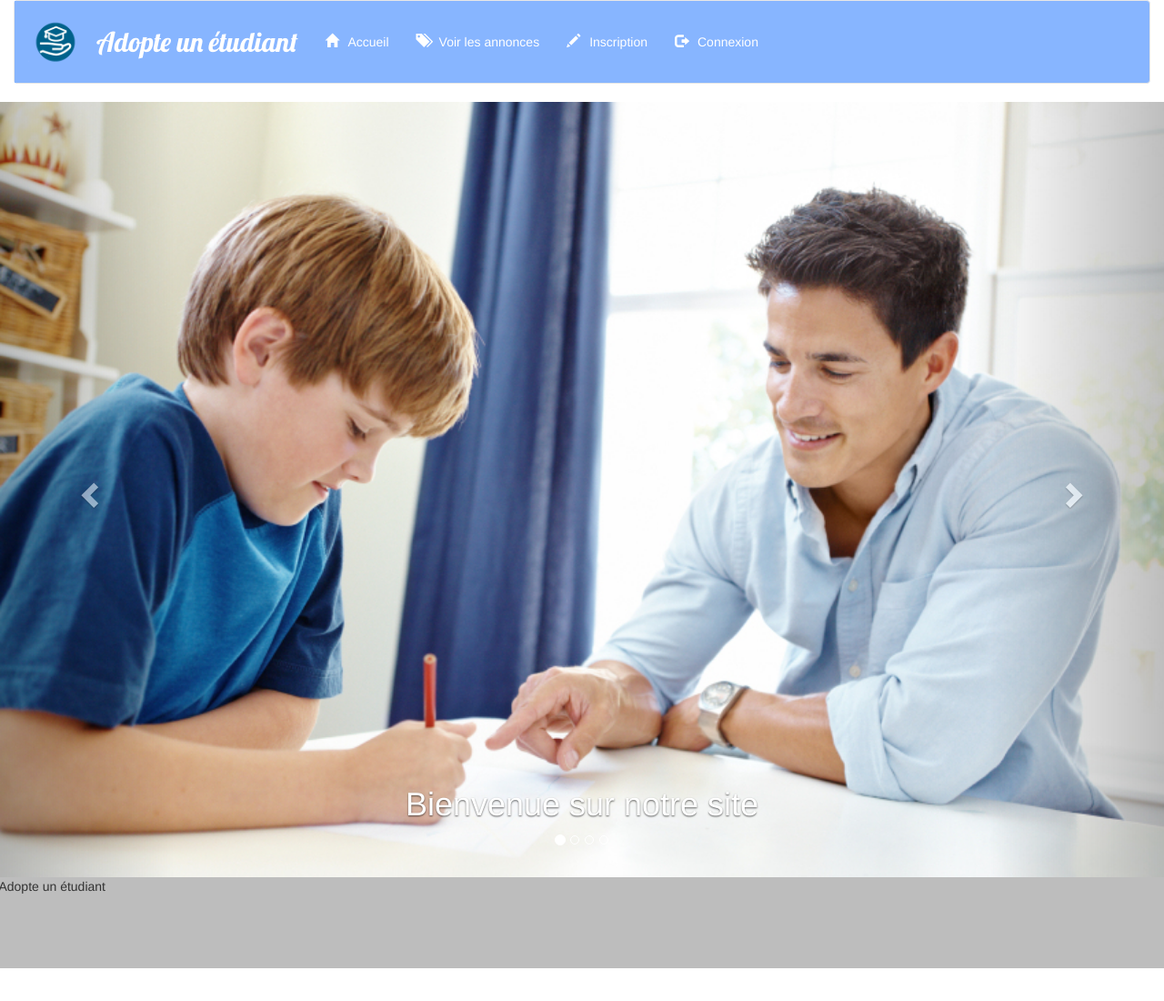
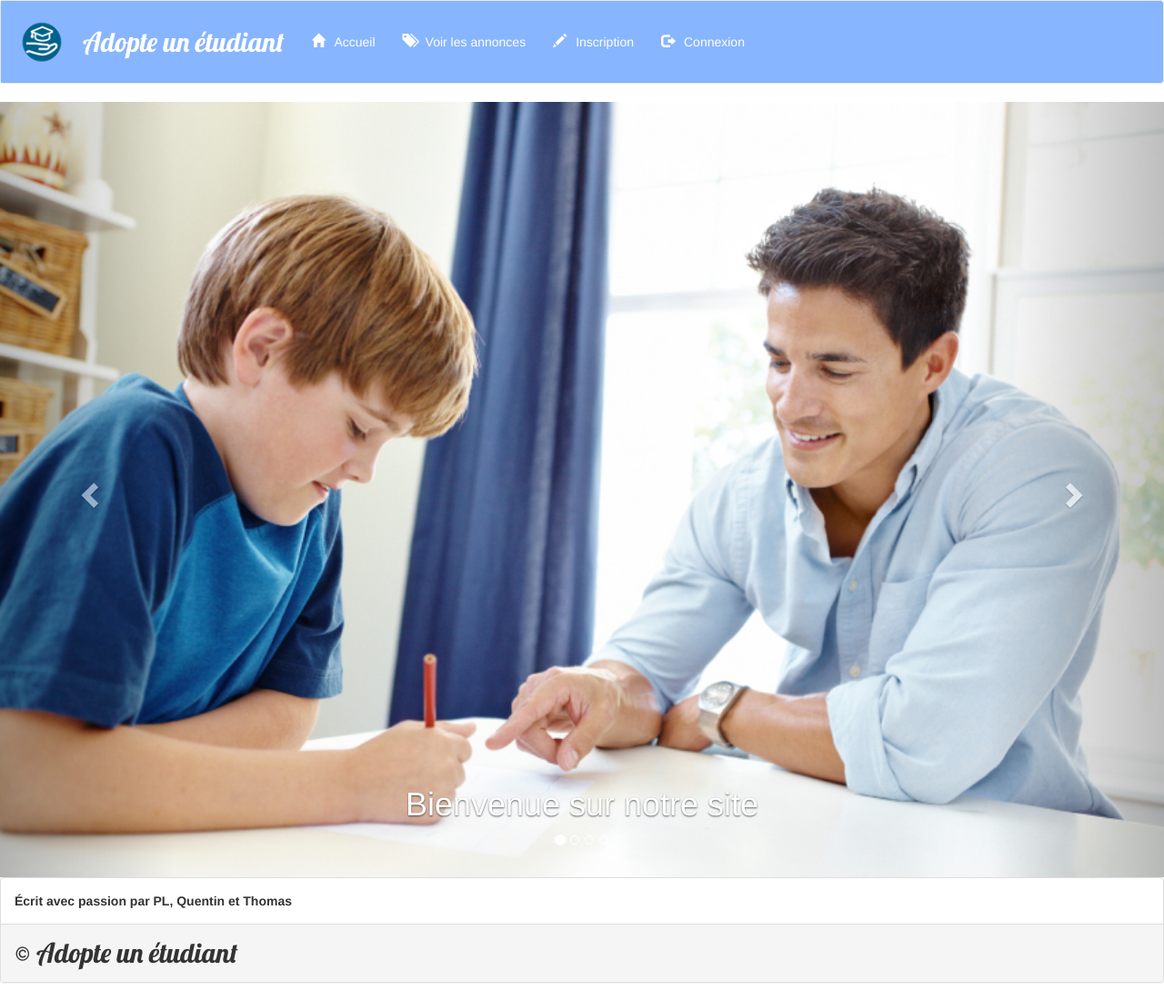
Before and after one commit to RobotScribe/adopte_un_etudiant, a Django app: page / in a window 1280 px wide. Shown: that part at 91% size. Before the commit the page ends 1064 px from the top of that part, so only its background shows below. Run offline with Django 3.2, Linux system fonts and the light colour scheme; the page is wider than the window, and the part outside it is not shown; some libraries are stand-ins or nearby versions.

Commit message:
Modified the main page footer, main margins. Tidied the autentication page.

```diff
--- a/static/css/specificStyle.css
+++ b/static/css/specificStyle.css
@@ -1,13 +1,9 @@
-/*.navbar-brand,
-.navbar-nav li a {
-    line-height: 60px;
-    height: 60px;
-    padding-top: 0;
+/*Fichier CSS spécifique du site adopte un étudiant. Ajoute quelques raffinements à Twitter Bootstrap*/
+
+.lobster{
+	font-family: 'Lobster', Arial;
+	font-size: 30px
 }
-
-.navbar-brand img {
-	height: 60px;
-}*/
 
 a.navbar-brand {
 	height: auto;
@@ -42,3 +38,7 @@ nav#etudiant-navbar span.glyphicon {
 nav#etudiant-navbar li {
 	vertical-align: middle;
 }
+
+#container-etudiant{
+	padding:0px;
+}
--- a/templates/base.html
+++ b/templates/base.html
@@ -21,7 +21,7 @@
 
   <body>
 
-    <div class="container-fluid">
+    <div class="container-fluid" id="container-etudiant">
 
       <div class="row">
         <div class="col-md-12">
@@ -108,11 +108,11 @@
 
           </div><!-- col12 -->
         </div><!-- row -->
-      </div><!-- container-fluid -->
 
       <!-- Carousel -->
       <div class="row" >
         <div class="col-md-12">
+
           <div id="myCarousel" class="carousel slide" data-ride="carousel" >
             <!-- Indicators -->
             <ol class="carousel-indicators">
@@ -138,7 +138,7 @@
                 <img class="second-slide" src="{% static 'img/img-en-avant-2.jpg' %}" alt="Mon image">
                   <div class="container">
                     <div class="carousel-caption">
-                      <h1> Des cours particuliers</h1>
+                      <h1>Des cours particuliers</h1>
                     </div>
                   </div>
               </div>
@@ -168,25 +168,24 @@
               <span class="glyphicon glyphicon-chevron-right" aria-hidden="true"></span>
               <span class="sr-only">Next</span>
             </a>
-
           </div>
 
+        </div>
       </div>
 
       <div class="row">
-
-      <div class="col-md-12">
-        <footer style="background-color: #BDBDBD">&copy; Adopte un étudiant
-          <br>
-          <br>
-          <br>
-          <br>
-          <br>
-        </footer>
+        <div class="col-md-12">
+          <footer>
+            <div class="panel panel-default">
+              <div class="panel-body">
+                <strong>Écrit avec passion par PL, Quentin et Thomas</strong>
+              </div>
+              <div class="panel-footer lobster">&copy; Adopte un étudiant</div>
+            </div>
+          </footer>
+        </div>
       </div>
-      </div>
-
-    </div>
+    </div><!-- container-fluid -->
   </body>
 
 </html>
```
Also changed, not shown: profils/templates/profils/connexion.html (+5 -17 lines).
